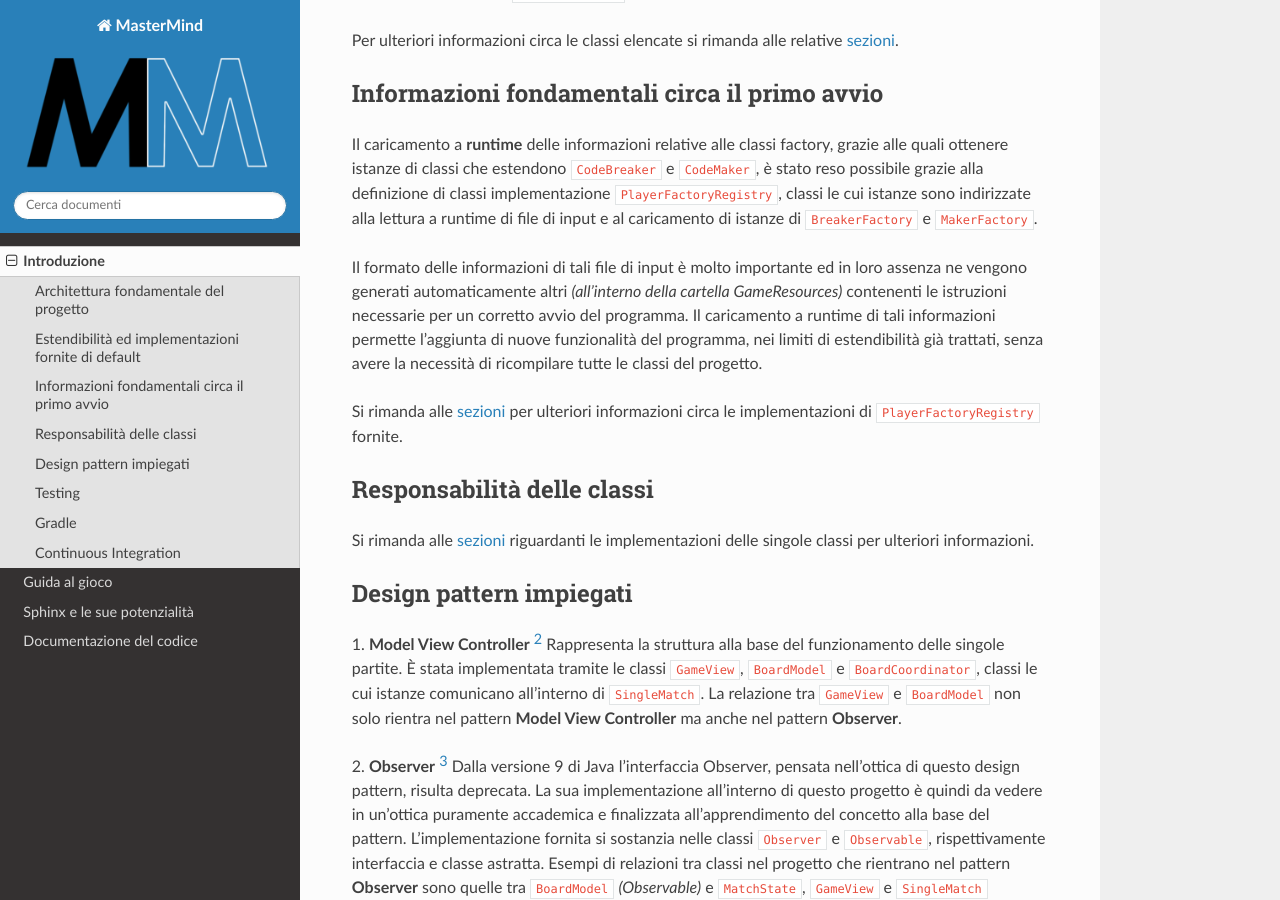
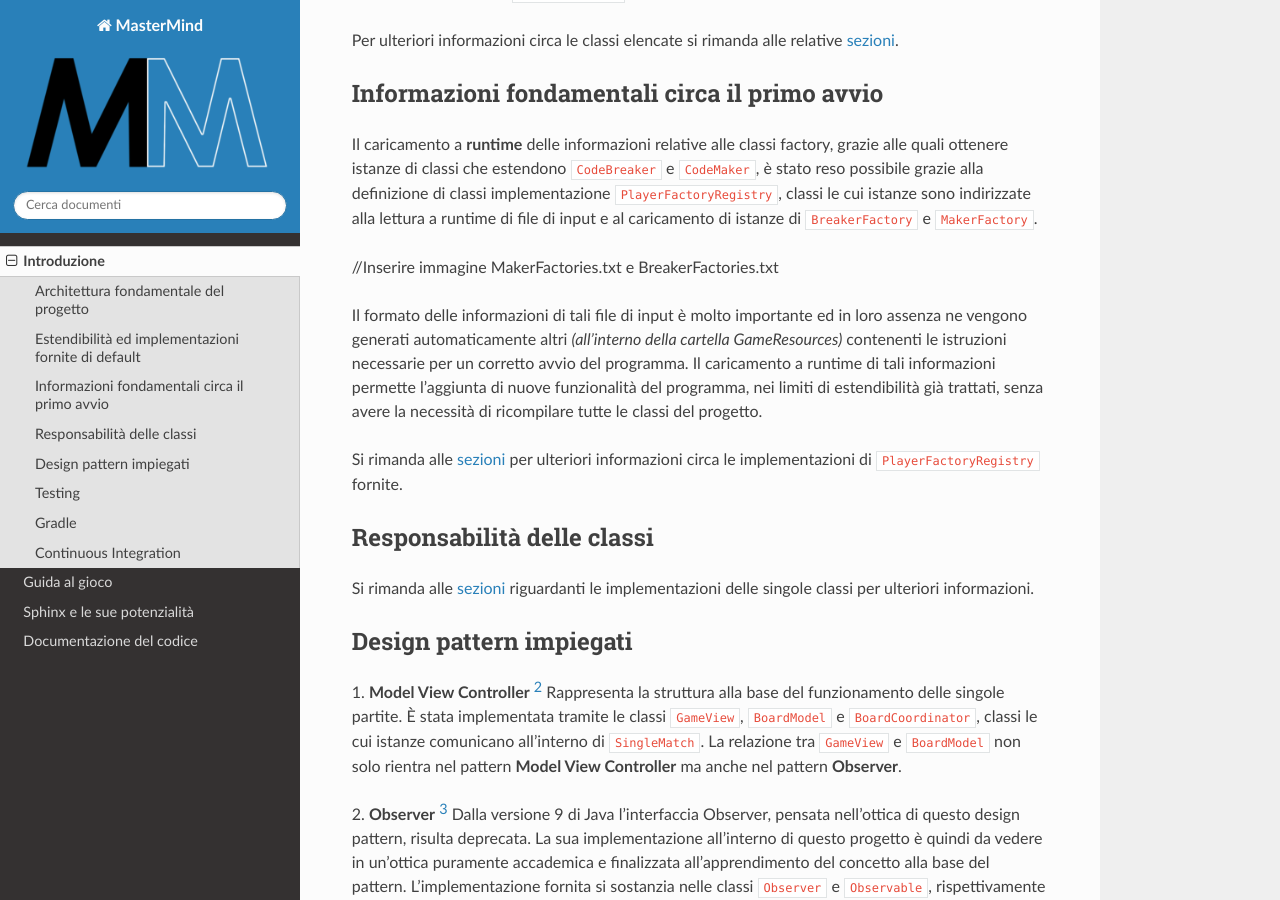
Before and after one commit to Azzeccagarbugli/MasterMind, a Sphinx documentation site: the page built from docs/introduzione.rst, in a window 1280 px wide and 900 px high, scrolled down 1692 px. Built offline with Sphinx 7.4.7 and the Read the Docs theme 2.0.0, drawn with Linux system fonts in a browser that asks for light colours; pages that are not in the unit, such as notebooks, are missing from menus.

Commit message:
[UPDATE] Aggiornamento documentazione

```diff
--- a/docs/introduzione.rst
+++ b/docs/introduzione.rst
@@ -71,6 +71,8 @@ Informazioni fondamentali circa il primo avvio
 Il caricamento a **runtime** delle informazioni relative alle classi factory, grazie alle quali ottenere istanze di classi che estendono
 ``CodeBreaker`` e ``CodeMaker``, è stato reso possibile grazie alla definizione di classi implementazione ``PlayerFactoryRegistry``, classi le cui istanze sono indirizzate
 alla lettura a runtime di file di input e al caricamento di istanze di ``BreakerFactory`` e ``MakerFactory``.
+
+//Inserire immagine MakerFactories.txt e BreakerFactories.txt
 
 Il formato delle informazioni di tali file di input è molto importante ed in loro assenza ne vengono generati automaticamente altri
 *(all'interno della cartella GameResources)* contenenti le istruzioni necessarie per un corretto avvio del programma.
```
